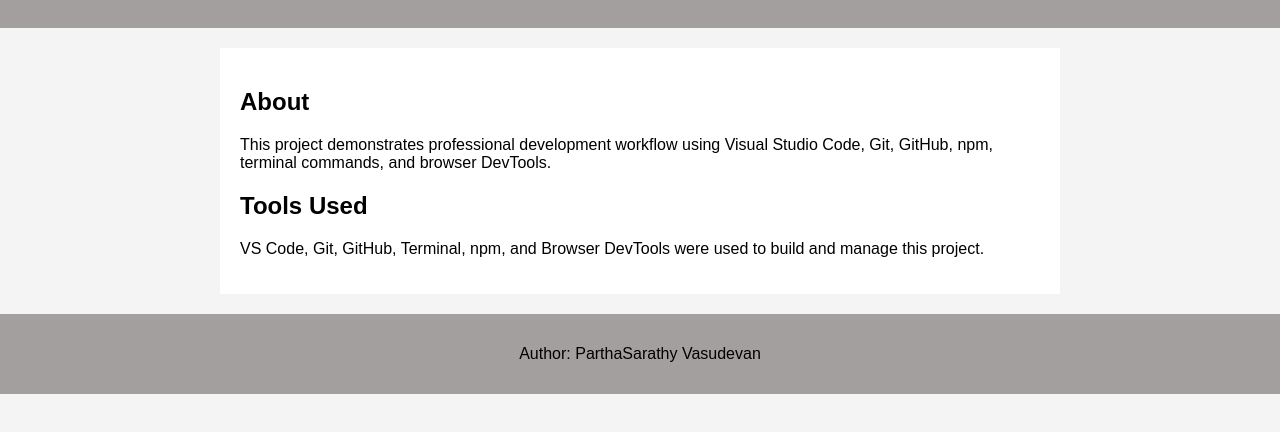
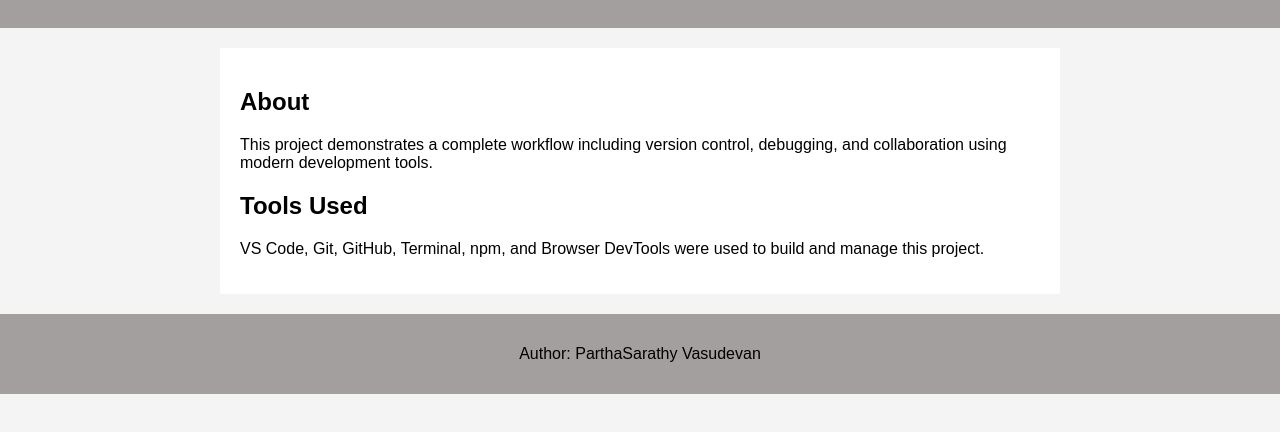
Before and after one commit to Partha-Sarathy31/wddm126-final-project, a website: page src/index.html in a window 1280 px wide. Shown: the part 116-548 px from the top of the page. Drawn offline with Linux system fonts and the light colour scheme.

Commit message:
Update About section in main

```diff
--- a/src/index.html
+++ b/src/index.html
@@ -20,7 +20,7 @@
   <main>
     <section id="about">
       <h2>About</h2>
-      <p>This project demonstrates professional development workflow using Visual Studio Code, Git, GitHub, npm, terminal commands, and browser DevTools.</p>
+      <p>This project demonstrates a complete workflow including version control, debugging, and collaboration using modern development tools.</p>
     </section>
 
     <section id="tools">
```
